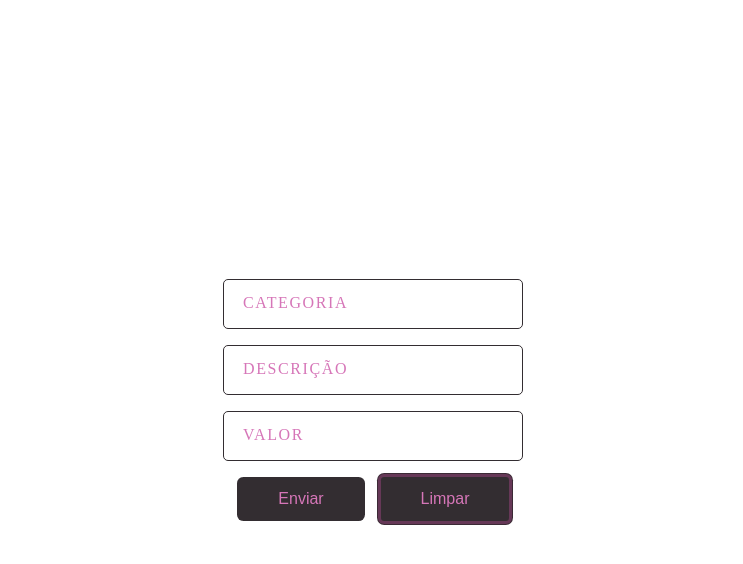
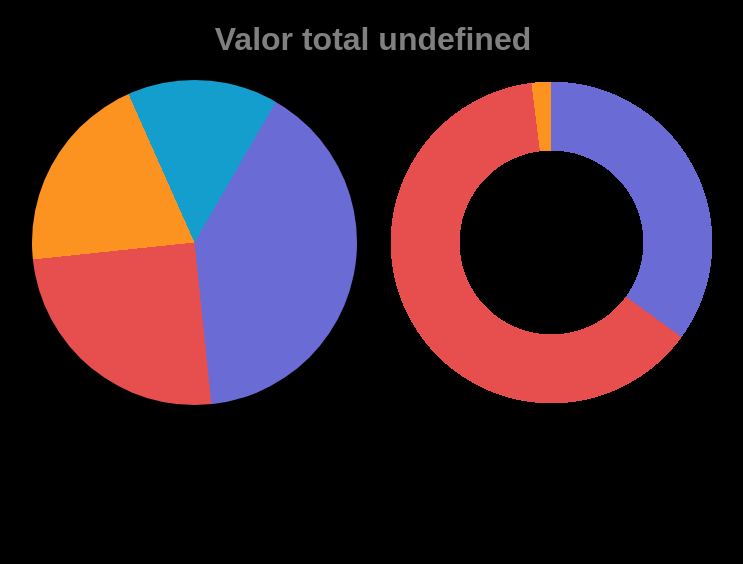
Before and after one commit to SauloFGF/EcoTechWeb, a React (Vite) app: page / in a window 1280 px wide. Shown: the top 564 px of the page, without its empty margins (267-1010 px from the left). Built offline with nearby package versions, Linux system fonts and the light colour scheme.

Commit message:
iniciando grafico

```diff
--- /dev/null
+++ b/src/Components/Pizza/Index.tsx
@@ -0,0 +1,18 @@
+import styles from './index.module.css'
+
+
+type IPieCharts =  {
+  title: string;
+}
+
+const StunnigPie = ({ title}: IPieCharts) => {
+  return (<div className={styles.box}>
+    <h1 className="title-pie">{`Valor total ${title}`}</h1>
+    <figure className={styles.charts}>
+      <div className={styles.pie}></div>
+      <div className={styles.donut}></div>
+    </figure>
+  </div>)
+}
+
+export default StunnigPie
--- /dev/null
+++ b/src/Components/Pizza/index.module.css
@@ -0,0 +1,42 @@
+.box {
+  max-width: 90%;
+  margin-inline: auto;
+  text-align: center;
+}
+
+.charts {
+  display: flex;
+  place-content: center;
+  flex-flow: wrap;
+  gap: 2rem;
+}
+
+.pie {
+  flex: 1 0 225px;
+  max-width: 325px;
+  aspect-ratio: 1;
+  border-radius: 50%;
+  background-image: conic-gradient(
+    from 30deg,
+    var(--c1) 40%,
+    var(--c2) 0 65%,
+    var(--c3) 0 85%,
+    var(--c4) 0
+  );
+}
+
+.donut {
+  flex: 1 0 225px;
+  max-width: 325px;
+  aspect-ratio: 1;
+  border-radius: 50%;
+  background-image: radial-gradient(
+    var(--backgrund) 40%,
+    transparent 0 70%, var(--backgrund) 0),
+    conic-gradient(
+      from 360deg,
+      var(--c1) 35%,
+      var(--c2) 35% 98%,
+      var(--c3) 98% 100%
+    );
+  }
--- a/src/Style.css
+++ b/src/Style.css
@@ -1,5 +1,22 @@
-* {
-  margin: 0;
-  padding: 0;
-  box-sizing: border-box;
+html {
+  --backgrund: #000000;
+  --text: #A2A2A2;
+  --color-1: #C3C3C3;
+  --color-2: #808080;
+  --color-3: #5E5E5E;
+  --color-4: #3C3C3C;
+  --gap-s: 0.625rem;
+  --gap: 1.25rem;
+
+  --c1: #6b6bd6;
+  --c2: #e74f4f;
+  --c3: #fc921f;
+  --c4: #149ece;
 }
+
+body {
+  font-family: sans-serif;
+  margin: 0px;
+  color: var(--color-2);
+  background: var(--backgrund);
+}
--- a/src/Testes/PageTest.tsx
+++ b/src/Testes/PageTest.tsx
@@ -1,38 +1,8 @@
-import { POST_API } from '../Api';
-import Button from '../Components/Forms/Button';
-import Input from '../Components/Forms/Input'
-import useFetch from '../Hooks/useFetch';
-import useForm from '../Hooks/useForm';
+import StunnigPie from '../Components/Pizza/Index';
 
 const PageTest = () => {
-  const categoryName = useForm();
-  const description = useForm();
-  const value = useForm();
-  const {request} = useFetch()
-
-  function handleSubmit(event: React.FormEvent<HTMLFormElement>) {
-    event.preventDefault();
-    const formData = new FormData();
-    formData.append('categoryName', categoryName.value )
-    formData.append('description', description.value )
-    formData.append('value', value.value )
-
-    const {url, options} = POST_API(formData);
-    request(url, options);
-  }
-
     return (
-      <form onSubmit={handleSubmit}>
-        <div style={{ display: "flex", justifyContent: "center", alignItems: "center", minHeight: "100vh", flexDirection: "column", gap: "16px" }}>
-          <Input name='categoryName' span='Categoria' type='text' required {...categoryName} />
-          <Input name='description' span='Descrição' type='text' required {...description} />
-          <Input name='value' span='Valor' type='number' required {...value} />
-          <div style={{ display: 'flex', flexDirection: 'row', gap: '16px' }}>
-            <Button type='submit'>Enviar</Button>
-            <Button type='reset'>Limpar</Button>
-          </div>
-        </div>
-      </form>
+      <StunnigPie/>
     )
 }
 
```
